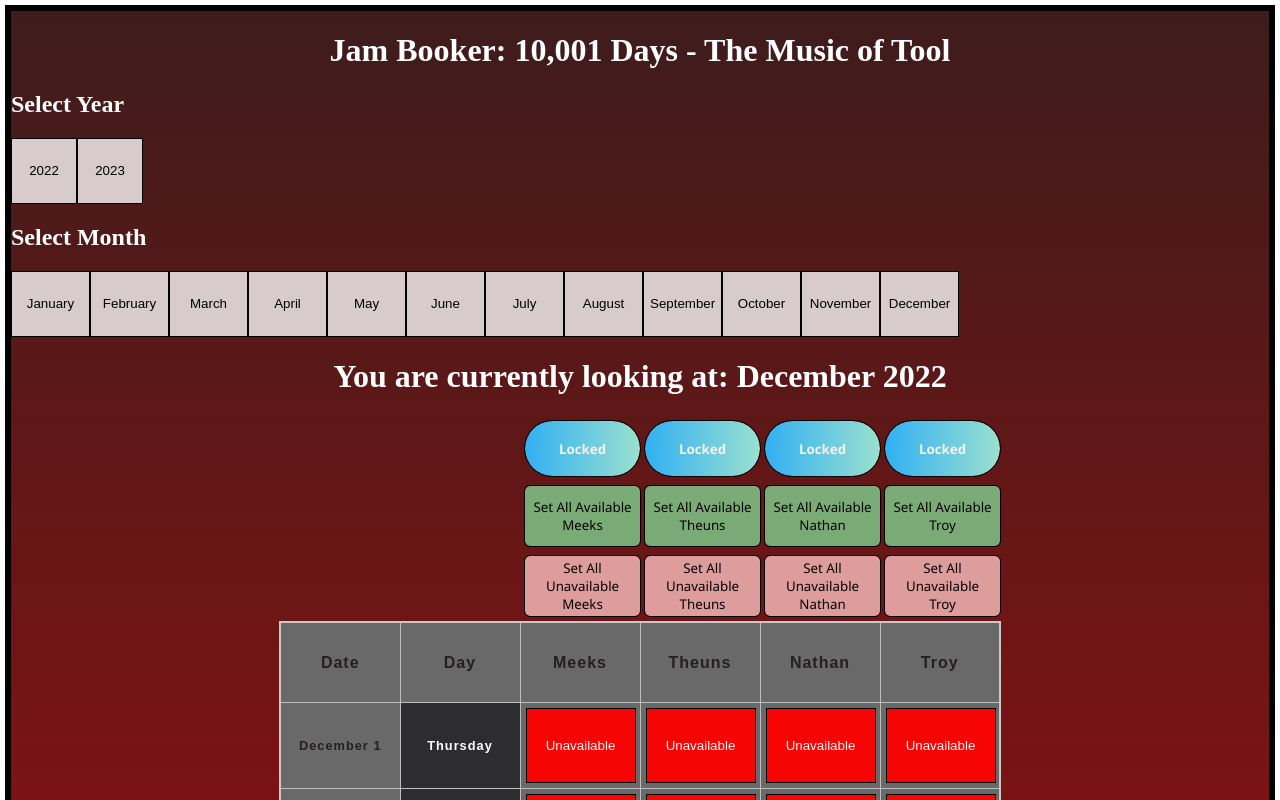
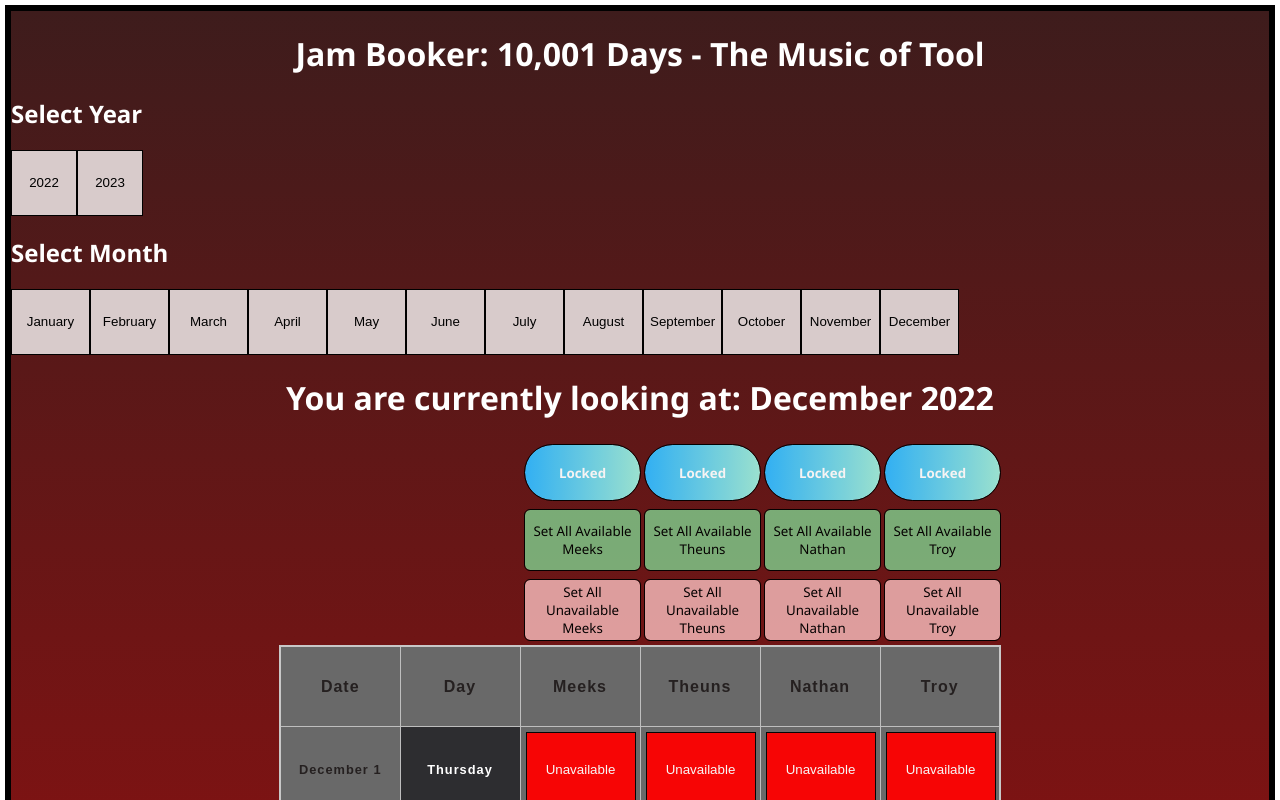
Before and after one commit to usfalidiate/jam_booker, a Next.js app: page / in a window 1280 px wide. Shown: the top 800 px of the page. Built offline with nearby package versions, Linux system fonts and the light colour scheme; no server answers; the database is empty.

Commit message:
segoeo ui

```diff
--- a/styles/globals.css
+++ b/styles/globals.css
@@ -26,7 +26,7 @@
   margin: 0;
   width: 100%;
   color: white;
-  font-family: Felix Titling;
+  font-family: Segoe UI;
 }
 
 /* div {
```
